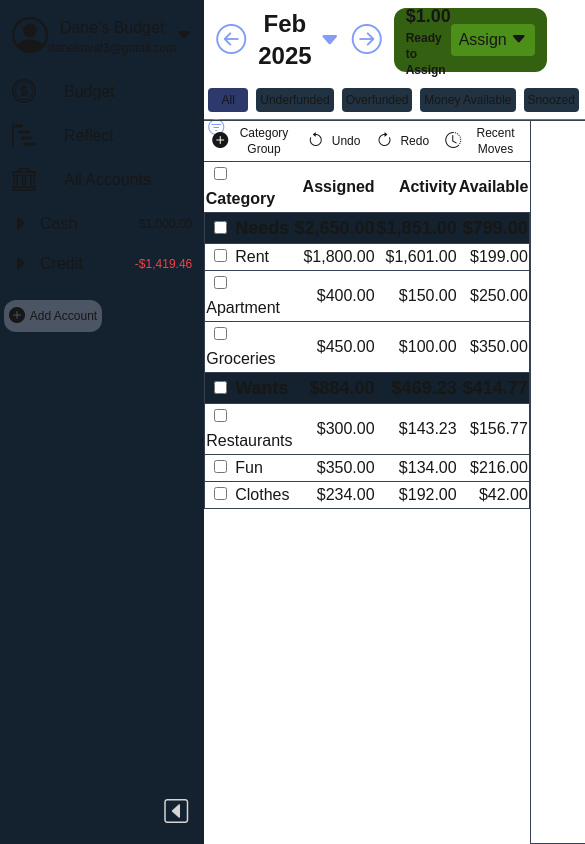
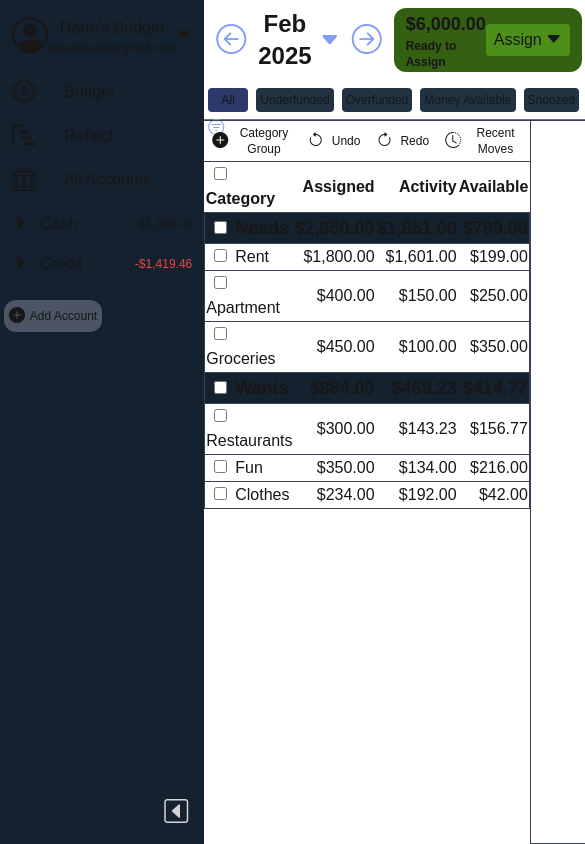
Before and after one commit to dkoval3/budget-app, a Next.js app: page / in a window 390 px wide. Shown: the top 844 px of the page, 585 px wide, since content can reach past the window. Built offline with nearby package versions, Linux system fonts and the light colour scheme.

Commit message:
task #8: responsive amount ready to assign

```diff
--- a/src/app/components/BudgetPage/BudgetContainer/BudgetPanel/BudgetPanel.tsx
+++ b/src/app/components/BudgetPage/BudgetContainer/BudgetPanel/BudgetPanel.tsx
@@ -6,7 +6,6 @@ import SelectedCellsSummary from "@/app/components/BudgetPage/BudgetContainer/Bu
 
 export default function BudgetPanel() {
   return (
-      <BudgetProvider>
       <div className='flex w-full h-full'>
           <div className='flex flex-col w-full h-full'>
               <BudgetOperationsBar />
@@ -14,7 +13,5 @@ export default function BudgetPanel() {
           </div>
           <SelectedCellsSummary className='flex flex-col w-80 h-full' />
       </div>
-      </BudgetProvider>
-
   );
 }
--- a/src/app/components/BudgetPage/BudgetContainer/BudgetPanel/BudgetTable/BudgetCellWithInput.tsx
+++ b/src/app/components/BudgetPage/BudgetContainer/BudgetPanel/BudgetTable/BudgetCellWithInput.tsx
@@ -9,7 +9,14 @@ export default function BudgetCellWithInput (
         message,
         isSelected = false,
     }: BudgetCellProps) {
-    const { inputRef, updateAssignedValue, isOnlyOneBoxChecked } = UseBudget();
+    const {
+        inputRef,
+        getLineItem,
+        updateAssignedValue,
+        setAmountToAssign,
+        amountToAssign,
+        isOnlyOneBoxChecked
+    } = UseBudget();
 
     return (
         <td className={`${className} w-28`}>
@@ -17,7 +24,13 @@ export default function BudgetCellWithInput (
                 <input className='bg-background w-full text-right rounded border-2 border-blue-700'
                        type='text'
                        defaultValue={message}
-                       onBlur={(e) => updateAssignedValue(index.i, index.j, parseFloat(e.target.value))}
+                       onBlur={(e) => {
+                           const amountInput = parseFloat(e.target.value);
+                           const previouslyAssigned = getLineItem(index.i, index.j).assigned;
+                           const difference = amountInput - previouslyAssigned;
+                           updateAssignedValue(index.i, index.j, amountInput);
+                           setAmountToAssign(amountToAssign - difference);
+                       }}
                        autoFocus={isOnlyOneBoxChecked}
                        ref={inputRef}
                 />
--- a/src/app/components/BudgetPage/BudgetContainer/BudgetPanel/BudgetTable/UseBudget.tsx
+++ b/src/app/components/BudgetPage/BudgetContainer/BudgetPanel/BudgetTable/UseBudget.tsx
@@ -2,7 +2,7 @@
 
 import React, {RefObject, useContext, useRef, useState} from "react";
 import {useImmer} from "use-immer";
-import {Budget, newBudgetCategoryGroup, SubBudgetLineItem} from "@/model/BudgetTypes";
+import {Budget, BudgetCategory, BudgetLineItem, newBudgetCategoryGroup, SubBudgetLineItem} from "@/model/BudgetTypes";
 import {WritableDraft} from "immer";
 import {sampleBudget} from "@/model/SampleBudget";
 import {Target} from "@/model/Target";
@@ -10,7 +10,8 @@ import {Target} from "@/model/Target";
 export const BudgetContext = React.createContext({} as UseBudgetReturnType);
 
 function useBudget() {
-    const [budgetObject, updateBudgetObject] = useImmer(sampleBudget);
+    const [budgetObject, updateBudgetObject] = useImmer<BudgetCategory[]>(sampleBudget.budget);
+    const [amountToAssign, setAmountToAssign] = useState(sampleBudget.metadata.amountToAssign);
     const [headerIsSelected, setHeaderIsSelected] = useState(false);
     const inputRef = useRef<HTMLInputElement>(null);
 
@@ -60,6 +61,10 @@ function useBudget() {
             draft[i].lineItems[j].assigned = assigned;
         })
     };
+
+    const getLineItem = (i: number, j: number) => {
+        return budgetObject[i].lineItems[j];
+    }
 
     const updateLineItemName = (i: number, j: number, name: string ) => {
         updateBudgetObject(draft => {
@@ -125,6 +130,9 @@ function useBudget() {
     return {
         budgetObject,
         numberOfCategoryGroups: budgetObject.length,
+        amountToAssign,
+        setAmountToAssign,
+        getLineItem,
         switchBox,
         switchAllBoxes,
         switchCategoryBoxes,
@@ -161,6 +169,9 @@ interface UseBudgetReturnType {
     budgetObject: Budget,
     numberOfCategoryGroups: number
     headerIsSelected: boolean,
+    amountToAssign: number,
+    setAmountToAssign: (amount: number) => void,
+    getLineItem: (i: number, j: number) => BudgetLineItem,
     switchBox: (i: number, j: number) => void,
     switchAllBoxes: () => void,
     switchCategoryBoxes: (i: number) => void,
--- a/src/app/components/BudgetPage/BudgetContainer/SummaryPanel/AmountToAssign/AmountToAssign.tsx
+++ b/src/app/components/BudgetPage/BudgetContainer/SummaryPanel/AmountToAssign/AmountToAssign.tsx
@@ -1,6 +1,10 @@
+'use client'
+
 import { formatAsDollarAmount } from "@/common/Formatter";
+import UseBudget from "@/app/components/BudgetPage/BudgetContainer/BudgetPanel/BudgetTable/UseBudget";
 
-export default function AmountToAssign({ amount }: AmountToAssignProps) {
+export default function AmountToAssign({ className }: AmountToAssignProps) {
+    const { amountToAssign } = UseBudget();
     const {
         message,
         buttonMessage,
@@ -8,19 +12,19 @@ export default function AmountToAssign({ amount }: AmountToAssignProps) {
         backgroundColor,
         buttonBackgroundColor,
         buttonBackgroundColorHover,
-        textColor } = getStyles(amount);
+        textColor } = getStyles(amountToAssign);
 
     return (
-        <div className={`${backgroundColor} ${textColor} flex items-center justify-between w-64 h-16 px-3 mr-32 rounded-xl`}>
+        <div className={`${className} ${backgroundColor} ${textColor} flex items-center justify-between w-64 h-16 px-3 mr-32 rounded-xl`}>
             <div className='flex flex-col font-bold'>
-                <div className='text-lg'>{formatAsDollarAmount(amount)}</div>
+                <div className='text-lg'>{formatAsDollarAmount(amountToAssign)}</div>
                 <div className={`text-xs`}>{message}</div>
             </div>
             {
-                amount !== 0 ?
-                    <button className={`${buttonBackgroundColor} hover:${buttonBackgroundColorHover} flex px-2 py-1 rounded`}>
+                amountToAssign !== 0 ?
+                    <button className={`${buttonBackgroundColor} ${buttonBackgroundColorHover} flex px-2 py-1 rounded`}>
                         <div>{buttonMessage}</div>
-                        { amount > 0 ? <i className="bi bi-caret-down-fill pl-1"></i> : null}
+                        { amountToAssign > 0 ? <i className="bi bi-caret-down-fill pl-1"></i> : null}
                     </button> :
                     <i className={`${buttonIcon} text-3xl`}></i>
             }
@@ -35,7 +39,7 @@ const getStyles = (amount: number) => {
             buttonMessage: 'Assign',
             backgroundColor: 'bg-green1',
             buttonBackgroundColor: 'bg-green2',
-            buttonBackgroundColorHover: 'bg-green2Hover'
+            buttonBackgroundColorHover: 'hover:bg-green2Hover'
         };
     }
     if (amount < 0) {
@@ -44,7 +48,7 @@ const getStyles = (amount: number) => {
             buttonMessage: 'Fix',
             backgroundColor: 'bg-red1',
             buttonBackgroundColor: 'bg-red2',
-            buttonBackgroundColorHover: 'bg-red2Hover'
+            buttonBackgroundColorHover: 'hover:bg-red2Hover'
         };
     }
     return {
@@ -56,5 +60,5 @@ const getStyles = (amount: number) => {
 }
 
 interface AmountToAssignProps {
-    amount: number
+    className?: string,
 }
--- a/src/app/components/BudgetPage/BudgetContainer/SummaryPanel/TopPanel.tsx
+++ b/src/app/components/BudgetPage/BudgetContainer/SummaryPanel/TopPanel.tsx
@@ -12,7 +12,7 @@ export default function TopPanel() {
         <div className='flex justify-between flex-col mt-2 w-full h-28 border-b-[0.5px] border-gray-500'>
             <div className='flex justify-between mb-3'>
                 <MonthNavigator month={month} year={year}/>
-                <AmountToAssign amount={1}/>
+                <AmountToAssign />
                 <AgeOfMoney days={ageOfMoney}/>
             </div>
             <BudgetFilters/>
--- a/src/app/page.tsx
+++ b/src/app/page.tsx
@@ -1,6 +1,11 @@
 import "bootstrap-icons/font/bootstrap-icons.css";
 import BudgetPage from "@/app/components/BudgetPage/BudgetPage";
+import {BudgetProvider} from "@/app/components/BudgetPage/BudgetContainer/BudgetPanel/BudgetTable/UseBudget";
 
 export default function Home() {
-  return (<BudgetPage />);
+  return (
+      <BudgetProvider>
+        <BudgetPage />
+      </BudgetProvider>
+  );
 }
--- a/src/model/BudgetTypes.ts
+++ b/src/model/BudgetTypes.ts
@@ -1,6 +1,13 @@
 import {Target} from "@/model/Target";
 
 export type Budget = BudgetCategory[];
+
+export type BudgetObject = {
+    budget: Budget,
+    metadata: {
+        amountToAssign: number
+    },
+}
 
 export interface BudgetCategory {
     categoryName: string,
--- a/src/model/SampleBudget.ts
+++ b/src/model/SampleBudget.ts
@@ -1,8 +1,11 @@
-import {Budget} from "@/model/BudgetTypes";
-import {FILL_UP, HAVE_BALANCE, MONTHLY, SET_ASIDE, SUNDAY, TargetType, WEEKLY} from "@/model/Target";
+import {BudgetObject} from "@/model/BudgetTypes";
+import {FILL_UP, HAVE_BALANCE, MONTHLY, SET_ASIDE, WEEKLY} from "@/model/Target";
 
-export const sampleBudget: Budget = [
-    {
+export const sampleBudget: BudgetObject = {
+    metadata: {
+        amountToAssign: 6000,
+    },
+    budget: [{
         categoryName: 'Needs',
         isSelected: false,
         lineItems: [
@@ -75,4 +78,5 @@ export const sampleBudget: Budget = [
                 }
             ]
         }
-];
+    ]
+};
```
Lines whose indentation alone changed are shown as unchanged.
